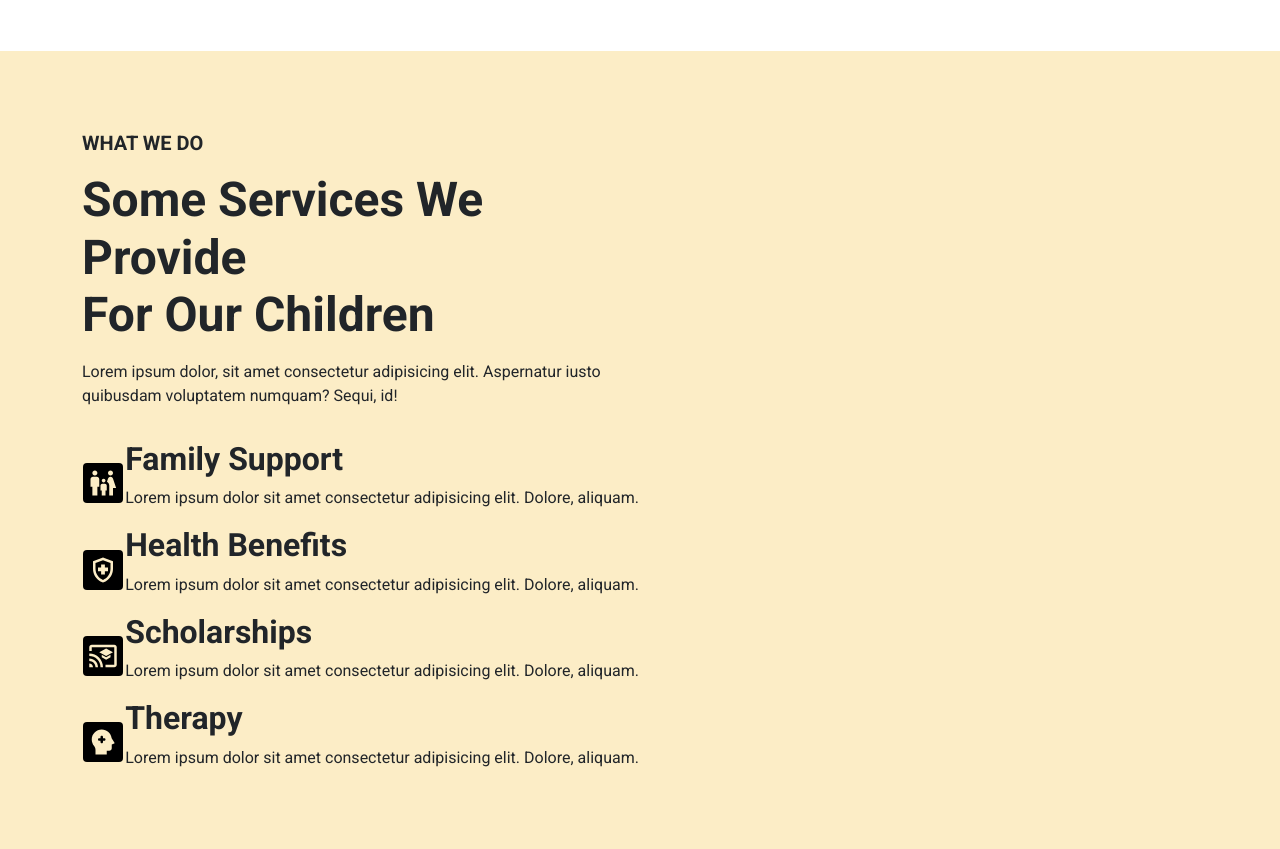
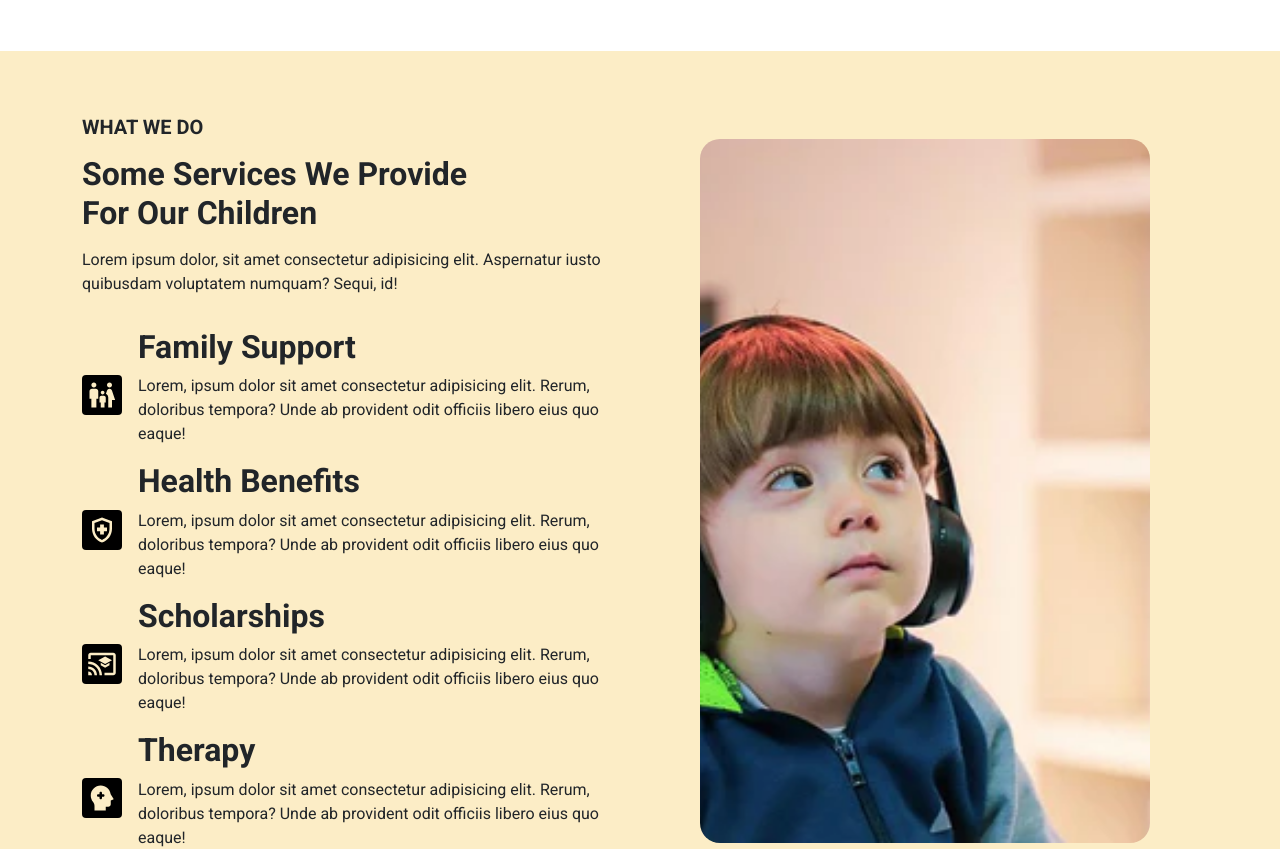
Before and after one commit to AllSparkTech100/Techrity_Assesment, a React (Vite) app: page / in a window 1280 px wide. Shown: the part 1960-2809 px from the top of the page. Built offline with nearby package versions, Linux system fonts and the light colour scheme.

Commit message:
Add files via upload

```diff
--- /dev/null
+++ b/src/components/Project.jsx
@@ -0,0 +1,50 @@
+import "./components.scss";
+import { Card, Col, Row } from "react-bootstrap";
+import { mission } from "../lib/Images";
+
+function Project() {
+  const List = [
+    {
+      title: "Mission 1k: Outdoor charity",
+      text: " Lorem ipsum dolor sit amet consectetur adipisicing elit. A cupiditate architecto tempora reprehenderit eius porro excepturi perferendis modi asperiores alias!",
+      img: { mission },
+    },
+    {
+      title: "Weekly  Excursions",
+      text: " Lorem ipsum dolor sit amet consectetur adipisicing elit. A cupiditate architecto tempora reprehenderit eius porro excepturi perferendis modi asperiores alias!",
+      img: { mission },
+    },
+    {
+      title: "Monthly Public Awareness",
+      text: " Lorem ipsum dolor sit amet consectetur adipisicing elit. A cupiditate architecto tempora reprehenderit eius porro excepturi perferendis modi asperiores alias!",
+      img: { mission },
+    },
+  ];
+  return (
+    <>
+      {List.map((items, index) => {
+        <Row key={index}>
+          <Col>
+            <Card className="bg-dark text-white">
+              <Card.Img
+                src={items.img}
+                alt={items.title}
+                loading="
+            lazy"
+              />
+              <Card.ImgOverlay>
+                <Card.Title>{items.title}</Card.Title>
+                <Card.Text>{items.text}</Card.Text>
+                <button className="page-btn">
+                    <a href="" className="text-dark">Learn More</a>
+                </button>
+              </Card.ImgOverlay>
+            </Card>
+          </Col>
+        </Row>;
+      })}
+    </>
+  );
+}
+
+export default Project;
--- a/src/pages/Home.jsx
+++ b/src/pages/Home.jsx
@@ -1,6 +1,14 @@
 import { Container, Row, Col } from "react-bootstrap";
 import { FaPlayCircle } from "react-icons/fa";
-import { ipsum, Ipsum, lorem, oldIpsum, newIpsum } from "../lib/Images";
+import Project from "../components/Project";
+import {
+  ipsum,
+  Ipsum,
+  lorem,
+  oldIpsum,
+  newIpsum,
+  headphone,
+} from "../lib/Images";
 import {
   MdFamilyRestroom,
   MdOutlineHealthAndSafety,
@@ -101,8 +109,8 @@ function Home() {
       <section className=" service_carrier">
         <Container>
           <Row>
-            <section className="service-inner">
-              <Col md={6} sm={12} lg={6}>
+            <Col md={6} sm={12} lg={6}>
+              <section className="service-inner">
                 <h5 className="my-3 fw-bold text-uppercase">what we do</h5>
                 <h4 className="text-dark fw-bold text-capitalize">
                   some services we provide <br /> for our children
@@ -117,11 +125,12 @@ function Home() {
                     <div className="serv-icon">
                       <MdFamilyRestroom size={30} />
                     </div>
-                    <div className="serv-text">
+                    <div className="serv-text ms-3">
                       <h5>Family Support</h5>
                       <p>
-                        Lorem ipsum dolor sit amet consectetur adipisicing elit.
-                        Dolore, aliquam.
+                        Lorem, ipsum dolor sit amet consectetur adipisicing
+                        elit. Rerum, doloribus tempora? Unde ab provident odit
+                        officiis libero eius quo eaque!
                       </p>
                     </div>
                   </div>
@@ -129,11 +138,12 @@ function Home() {
                     <div className="serv-icon">
                       <MdOutlineHealthAndSafety size={30} />
                     </div>
-                    <div className="serv-text">
+                    <div className="serv-text ms-3">
                       <h5>Health Benefits</h5>
                       <p>
-                        Lorem ipsum dolor sit amet consectetur adipisicing elit.
-                        Dolore, aliquam.
+                        Lorem, ipsum dolor sit amet consectetur adipisicing
+                        elit. Rerum, doloribus tempora? Unde ab provident odit
+                        officiis libero eius quo eaque!
                       </p>
                     </div>
                   </div>
@@ -141,11 +151,12 @@ function Home() {
                     <div className="serv-icon">
                       <MdCastForEducation size={30} />
                     </div>
-                    <div className="serv-text">
+                    <div className="serv-text ms-3">
                       <h5 className="text-capitalize">Scholarships</h5>
                       <p>
-                        Lorem ipsum dolor sit amet consectetur adipisicing elit.
-                        Dolore, aliquam.
+                        Lorem, ipsum dolor sit amet consectetur adipisicing
+                        elit. Rerum, doloribus tempora? Unde ab provident odit
+                        officiis libero eius quo eaque!
                       </p>
                     </div>
                   </div>
@@ -153,24 +164,46 @@ function Home() {
                     <div className="serv-icon">
                       <RiPsychotherapyFill size={30} />
                     </div>
-                    <div className="serv-text">
+                    <div className="serv-text ms-3">
                       <h5 className="text-capitalize">Therapy</h5>
                       <p>
-                        Lorem ipsum dolor sit amet consectetur adipisicing elit.
-                        Dolore, aliquam.
+                        Lorem, ipsum dolor sit amet consectetur adipisicing
+                        elit. Rerum, doloribus tempora? Unde ab provident odit
+                        officiis libero eius quo eaque!
                       </p>
                     </div>
                   </div>
                 </div>
-              </Col>
-              <Col md={6} sm={12} lg={6}>
-              <div className="head-img bg-image">
+              </section>
+            </Col>
+            <Col md={6} sm={12} lg={6}>
+              <div className="head-img">
+                <img
+                  src={headphone}
+                  className="img-fluid "
+                  alt="Thinking Child"
+                  loading="lazy"
+                />
               </div>
-              </Col>
-            </section>
+            </Col>
           </Row>
         </Container>
       </section>
+
+      {/* Projects */}
+      <Container className="projects">
+        <div className="intro-text">
+          <h5 className="text-uppercase mb-3 fw-bold">
+            projects we have done
+          </h5>
+          <h4 className="text-capitalize fw-bold ms-3">
+            we are creating a place <br/> where children with special <br/> needs can thrive
+          </h4>
+          <div className="project-list">
+            <Project/>
+          </div>
+        </div>
+      </Container>
     </>
   );
 }
--- a/src/pages/styles.scss
+++ b/src/pages/styles.scss
@@ -57,26 +57,26 @@
 
 .service_carrier {
   background-color: $medium;
-  height: 100vh;
+  height: 115vh;
   margin-top: 4rem;
 
   .service-inner {
     margin-top: 4rem;
-    h4{
-      font-size: clamp(3rem, 24px, 1rem);
+    h4 {
+      font-size: clamp(2rem, 24px, 1rem);
     }
-    p{
+    p {
       font-size: 16px;
     }
 
-    .service-list{
+    .service-list {
       margin-top: 2rem;
-      .serv-list-item{
+      .serv-list-item {
         display: flex;
         flex-direction: row;
-        align-items:center;
+        align-items: center;
         justify-content: space-around;
-        .serv-icon{
+        .serv-icon {
           height: 40px;
           width: 40px;
           background-color: $black;
@@ -87,20 +87,40 @@
           padding: 5px;
           border-radius: 4px;
         }
-        .serv-text{
-          h5{
+        .serv-text {
+          h5 {
             font-size: clamp(2rem, 24px, 1rem);
             font-weight: bold;
           }
-          p{
+          p {
             font-size: 1rem;
-
           }
         }
       }
     }
-    .head-img{
-      background-image: linear-gradient(rgb(0,0,0), rgb(0,0,0,0)),url('../assets/headphone.webp');
+  }
+  .head-img {
+    display: flex;
+    justify-content: center;
+    align-items: center;
+    height: 100vh;
+    padding: 3rem;
+    margin-top: 40px;
+    img {
+      height: 100%;
+      border-radius: 20px;
+      object-fit: cover;
+      object-position: 58% center;
+      width: 100%;
     }
   }
 }
+
+.projects{
+  margin-top: 10rem;
+  .intro-text{
+    h4{
+font-size: clamp(3rem, 16px, 1rem);
+    }
+  }
+}
```
Also changed, not shown: src/lib/Images.js (+8 -7 lines), src/assets/mission.webp (added).
